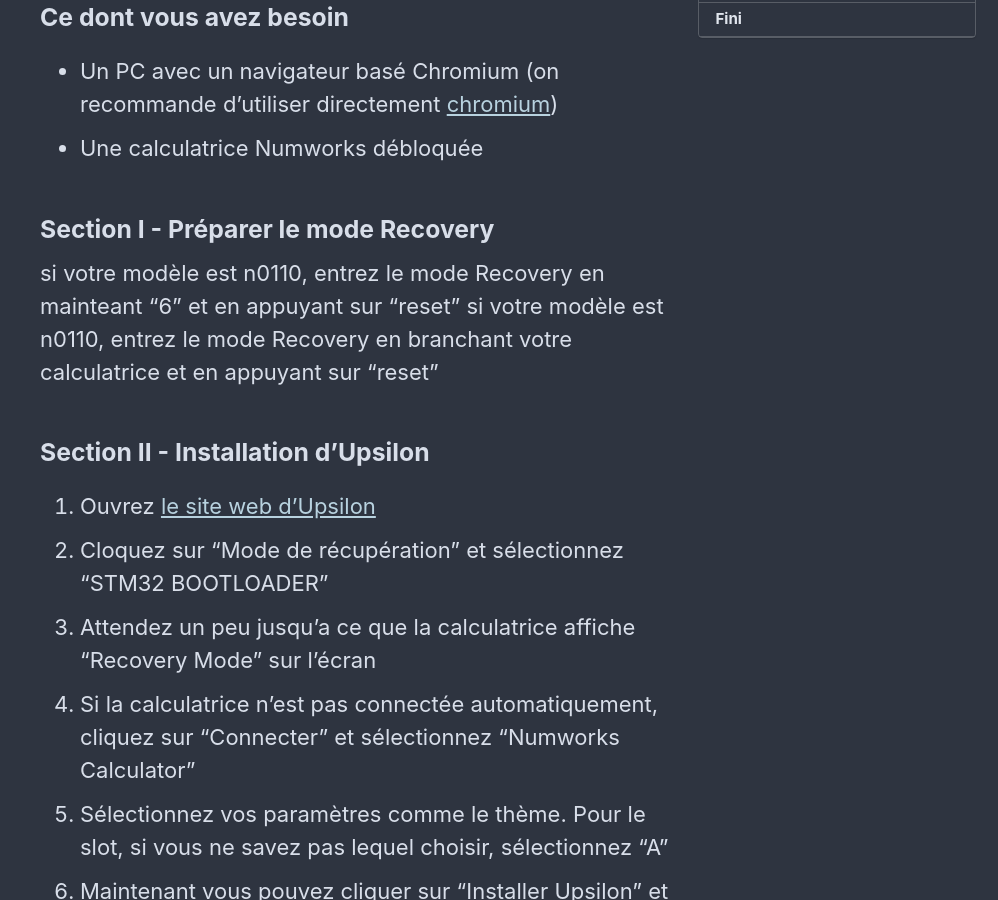
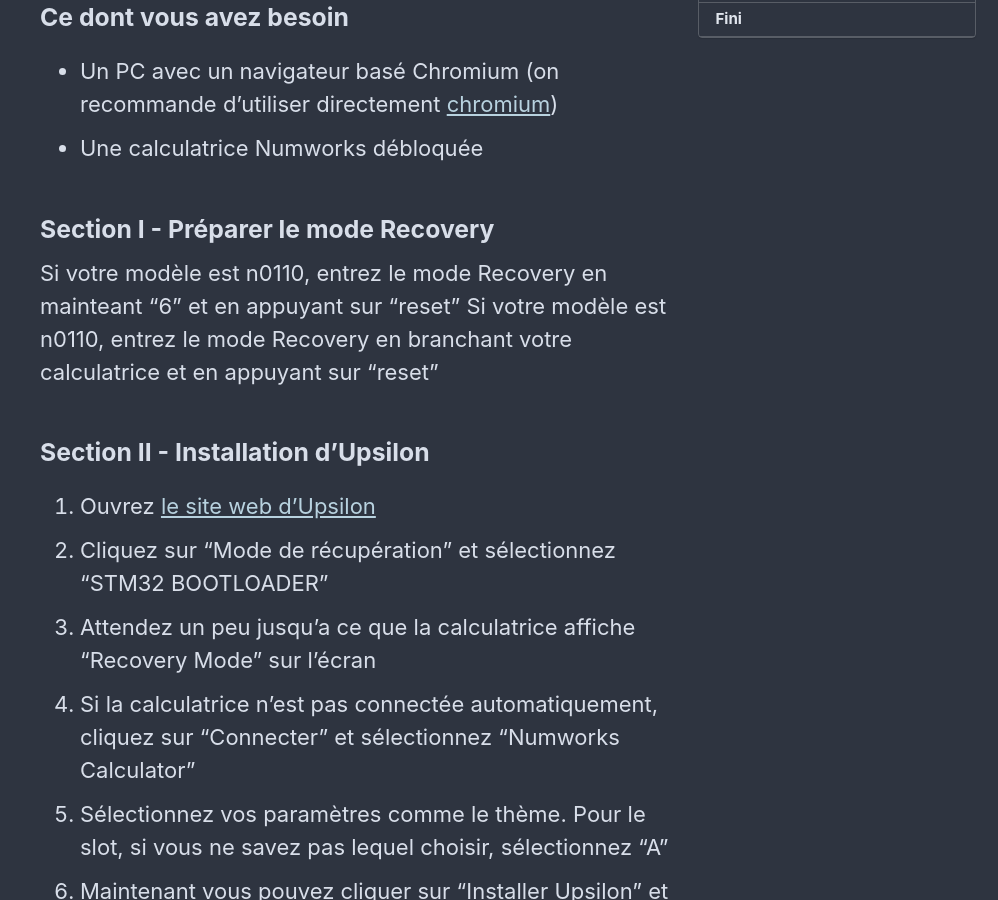
Before and after one commit to Omega-Numworks/Omega-Guide, a Jekyll site: the page built from _pages/fr_FR/upsilon.md, in a window 1280 px wide and 900 px high, scrolled down 571 px. Shown: the whole window, without its empty margins (282-1280 px from the left). Built offline with Jekyll 4.4.1, drawn with Linux system fonts in a browser that asks for light colours; comment, search, counter and statistics services are not loaded.

Commit message:
Fix typo in fr_FR pages #2

```diff
--- a/_pages/fr_FR/upsilon.md
+++ b/_pages/fr_FR/upsilon.md
@@ -16,13 +16,13 @@
 
 ### Section I - Préparer le mode Recovery
 
-si votre modèle est n0110, entrez le mode Recovery en mainteant "6" et en appuyant sur "reset"
-si votre modèle est n0110, entrez le mode Recovery en branchant votre calculatrice et en appuyant sur "reset"
+Si votre modèle est n0110, entrez le mode Recovery en mainteant "6" et en appuyant sur "reset"
+Si votre modèle est n0110, entrez le mode Recovery en branchant votre calculatrice et en appuyant sur "reset"
 
 ### Section II - Installation d'Upsilon
 
 1. Ouvrez [le site web d'Upsilon]([https://getomega.dev/install](https://getupsilon.web.app/install))
-2. Cloquez sur "Mode de récupération" et sélectionnez "STM32 BOOTLOADER"
+2. Cliquez sur "Mode de récupération" et sélectionnez "STM32 BOOTLOADER"
 3. Attendez un peu jusqu'a ce que la calculatrice affiche "Recovery Mode" sur l'écran
 4. Si la calculatrice n'est pas connectée automatiquement, cliquez sur "Connecter" et sélectionnez "Numworks Calculator"
 5. Sélectionnez vos paramètres comme le thème. Pour le slot, si vous ne savez pas lequel choisir, sélectionnez "A"
```
Also changed, not shown: _pages/fr_FR/what-to-do-locked.md (+3 -2 lines).
